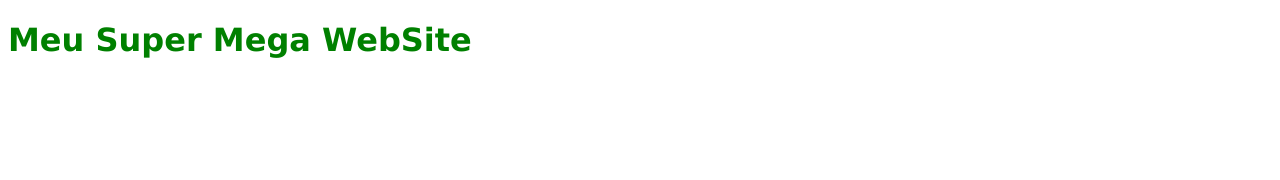
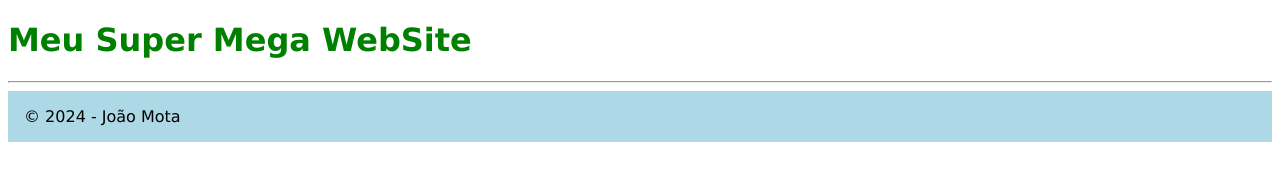
Before and after one commit to JoaoMotaaa/git-forma-o, a plain HTML site: page index.html in a window 1280 px wide. Drawn offline with Linux system fonts and the light colour scheme.

Commit message:
acrescentado rodape

```diff
--- a/css/styles.css
+++ b/css/styles.css
@@ -6,3 +6,9 @@ body {
 h1 {
     color: green;
 }
+
+footer {
+    font-size: 1.5 rem;
+    background-color: lightblue;
+    padding: 1rem;
+}
--- a/index.html
+++ b/index.html
@@ -8,5 +8,9 @@
 </head>
 <body>
     <h1>Meu Super Mega WebSite</h1>
+    <hr>
+    <footer>
+        &copy; 2024 - João Mota
+    </footer>
 </body>
 </html>
```
